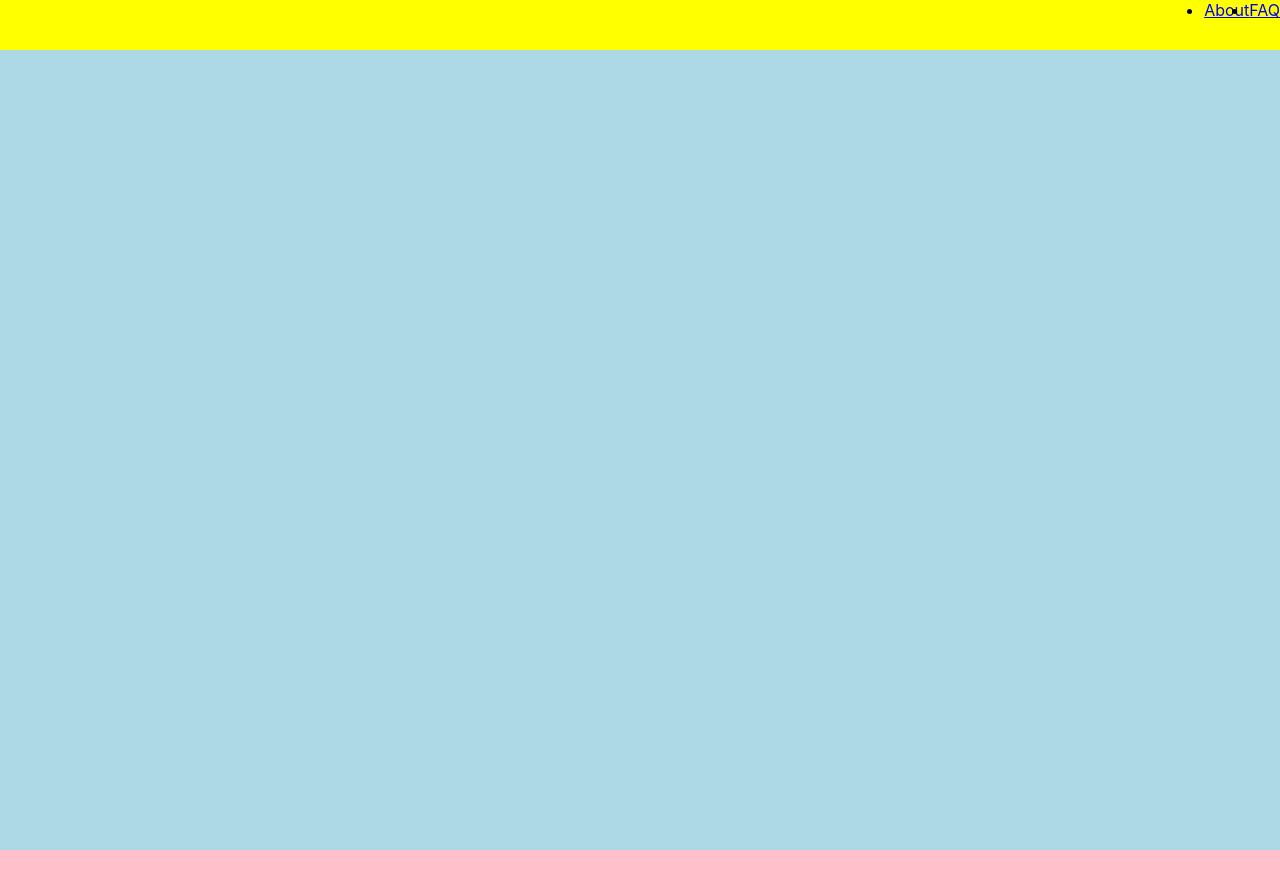
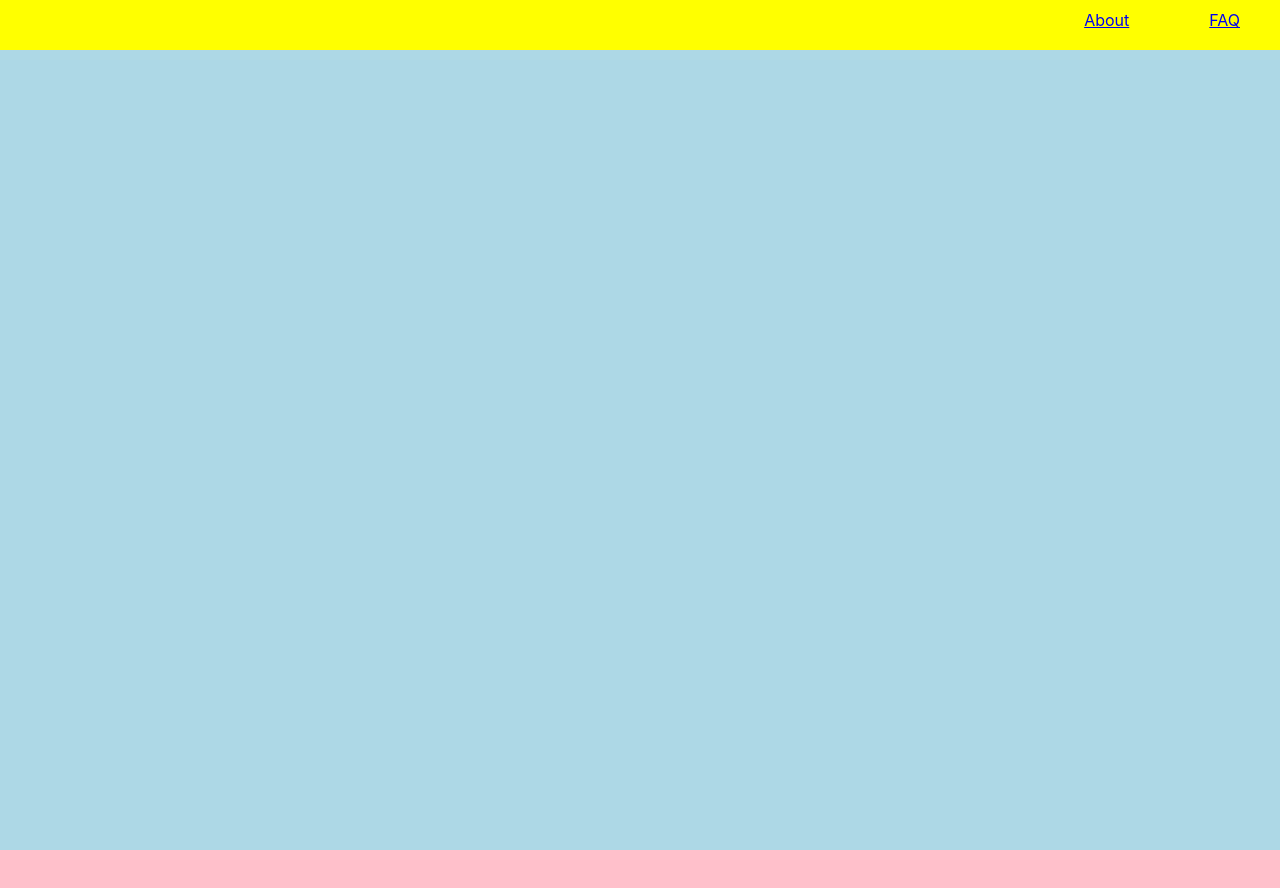
Before and after one commit to r-a-x/chitChat, a React (Create React App) app: page / in a window 1280 px wide. Shown: the top 888 px of the page. Built offline with nearby package versions, Linux system fonts and the light colour scheme.

Commit message:
fixed the css

```diff
--- a/src/components/AppBar.js
+++ b/src/components/AppBar.js
@@ -12,11 +12,15 @@ const sectionListStyle = {
     'flex-direction': 'row',
     'flex-wrap': 'wrap',
     'justify-content': 'flex-end',
+    'list-style-type': 'none',
     margin: 0
 };
 
 const sectionListItemStyle = {
-    'flex-basis': ''
+    'flex-basis': 'auto',
+    'margin': '10px',
+    'margin-left': '40px',
+    'margin-right': '40px'
 };
 class AppBar extends Component {
 
@@ -33,10 +37,10 @@ class AppBar extends Component {
             </div>
             <div className = "sectionList">
                 <ul className = "header" style = {sectionListStyle}>
-                    <li>
+                    <li style = {sectionListItemStyle}>
                         <a href="about">About</a>
                     </li>
-                    <li>
+                    <li style = {sectionListItemStyle}>
                         <a href="faq">FAQ</a>
                     </li>
                 </ul>
```
